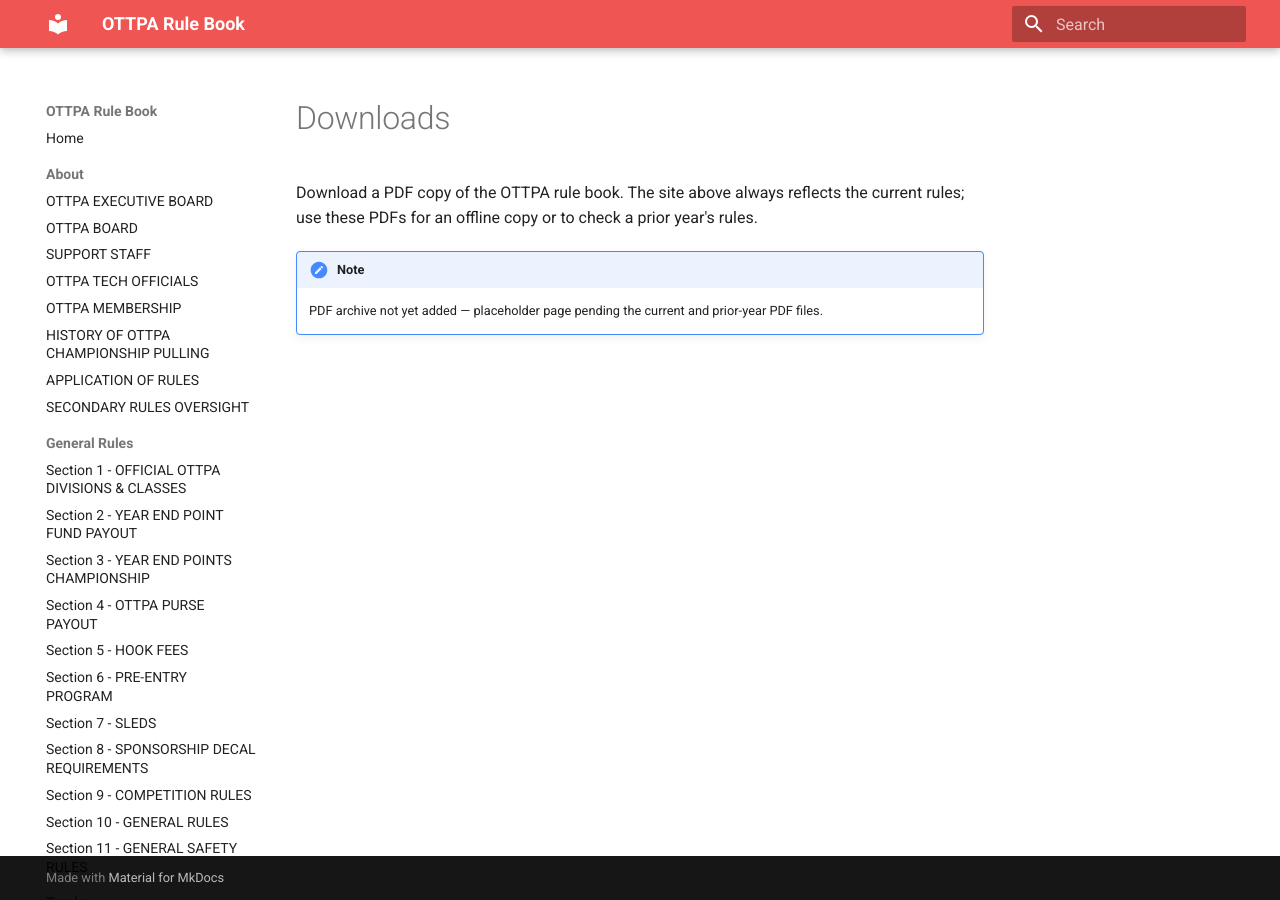
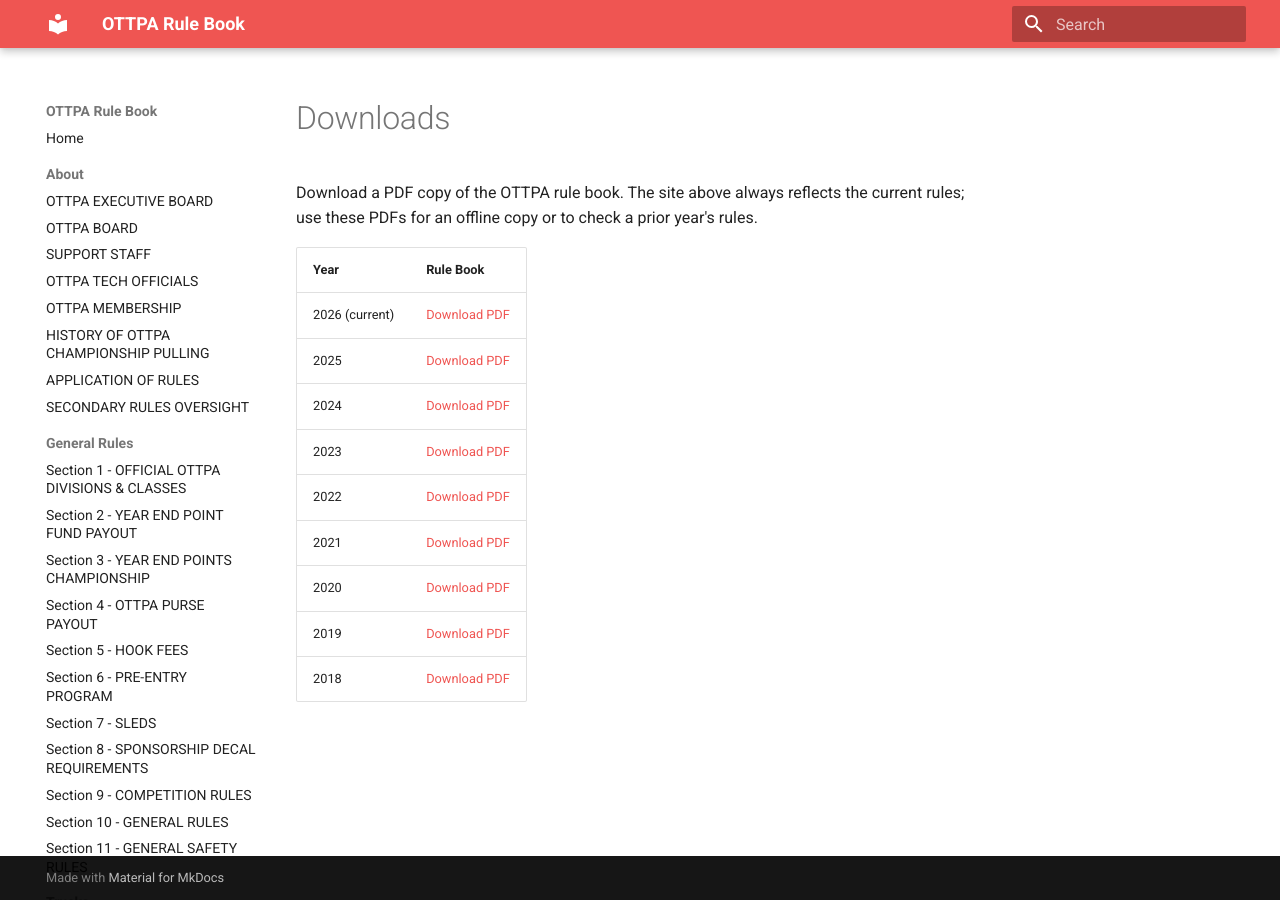
Before and after one commit to ottpa/ottpa-rulebook, an MkDocs documentation site: the page built from docs/downloads.md, in a window 1280 px wide. Built offline with MkDocs 1.6.1 and Material for MkDocs 9.7.7, drawn with Linux system fonts in a browser that asks for light colours.

Commit message:
Add PDF archive: 2018-2026 rule books on the Downloads page
Nine years of rule books, pulled from the confirmed final versions
in Technical Services/Rules/Past Rulebooks (Kyle added the 2025 and
2026 finals there after clarifying which of several candidate PDFs
were correct). Filenames normalized to YYYY-OTTPA-Rule-Book.pdf.

Co-Authored-By: Claude Sonnet 5 <noreply@anthropic.com>

```diff
--- a/docs/downloads.md
+++ b/docs/downloads.md
@@ -2,5 +2,14 @@
 
 Download a PDF copy of the OTTPA rule book. The site above always reflects the current rules; use these PDFs for an offline copy or to check a prior year's rules.
 
-!!! note
-    PDF archive not yet added — placeholder page pending the current and prior-year PDF files.
+| Year | Rule Book |
+| --- | --- |
+| 2026 (current) | [Download PDF](downloads/2026-OTTPA-Rule-Book.pdf) |
+| 2025 | [Download PDF](downloads/2025-OTTPA-Rule-Book.pdf) |
+| 2024 | [Download PDF](downloads/2024-OTTPA-Rule-Book.pdf) |
+| 2023 | [Download PDF](downloads/2023-OTTPA-Rule-Book.pdf) |
+| 2022 | [Download PDF](downloads/2022-OTTPA-Rule-Book.pdf) |
+| 2021 | [Download PDF](downloads/2021-OTTPA-Rule-Book.pdf) |
+| 2020 | [Download PDF](downloads/2020-OTTPA-Rule-Book.pdf) |
+| 2019 | [Download PDF](downloads/2019-OTTPA-Rule-Book.pdf) |
+| 2018 | [Download PDF](downloads/2018-OTTPA-Rule-Book.pdf) |
```
Also changed, not shown: 9 other files.
